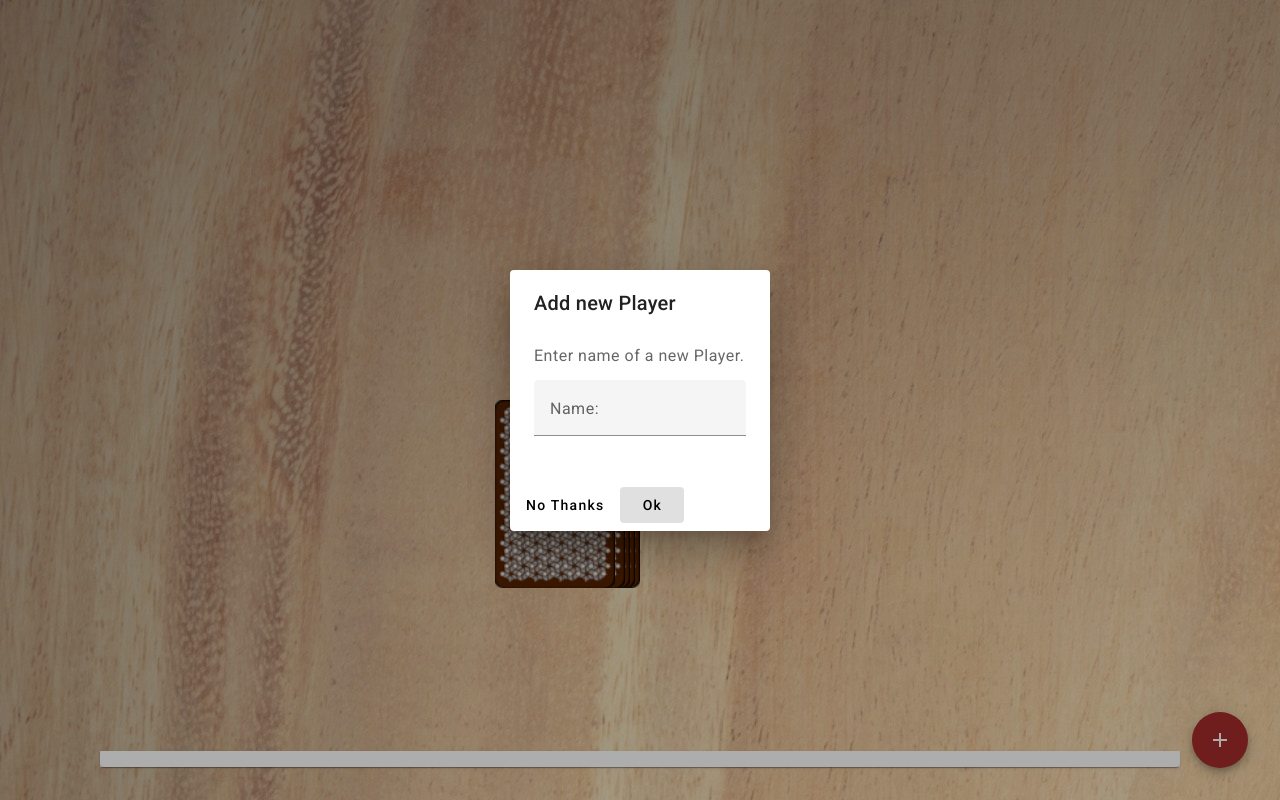
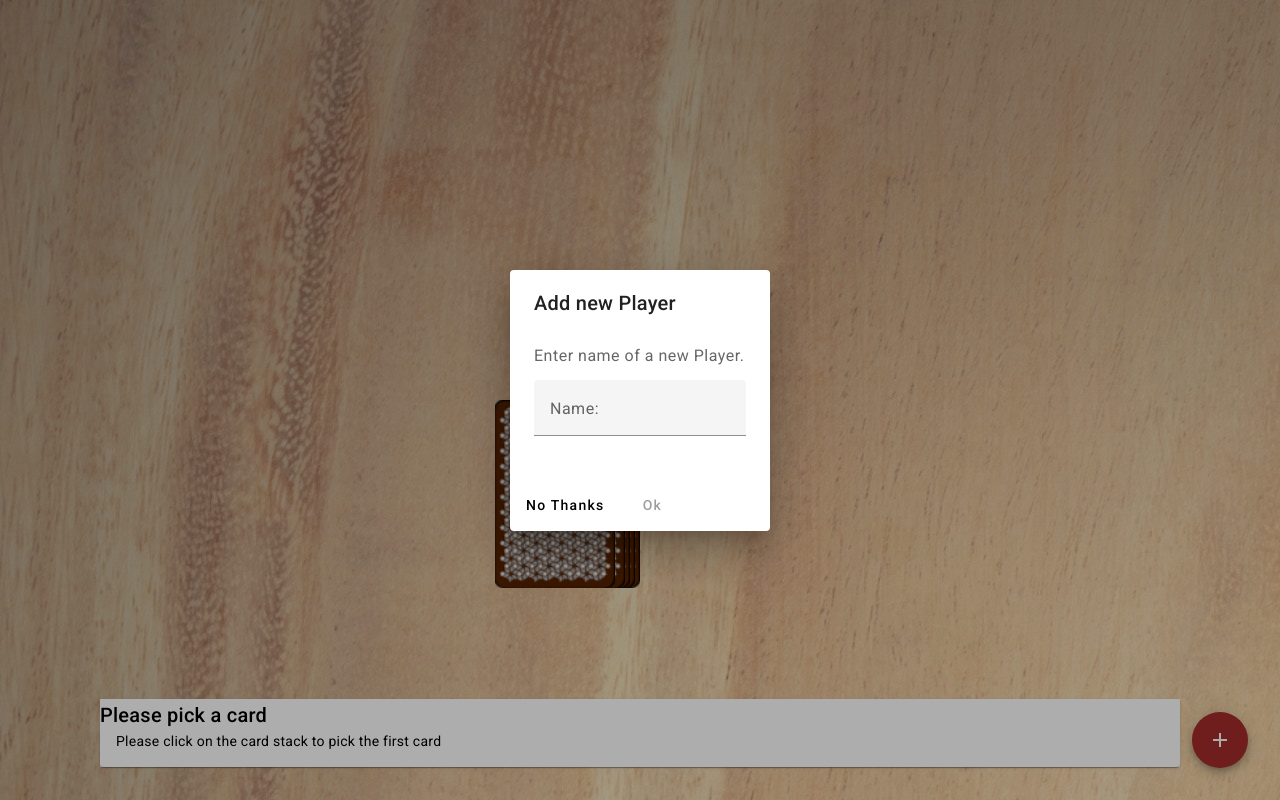
Before and after one commit to alsiesta/ringoffire, an Angular app: page /game in a window 1280 px wide. Both pictures are taken after a click on the button "add". Built offline with nearby package versions, Linux system fonts and the light colour scheme.

Commit message:
finetuning

```diff
--- a/src/app/dialog-add-player/dialog-add-player.component.html
+++ b/src/app/dialog-add-player/dialog-add-player.component.html
@@ -10,5 +10,5 @@
 </div>
 <div mat-dialog-actions>
   <button mat-button (click)="onNoClick()">No Thanks</button>
-  <button mat-button [mat-dialog-close]="name" cdkFocusInitial>Ok</button>
+  <button mat-button [disabled]="name.length == 0" [mat-dialog-close]="name" cdkFocusInitial>Ok</button>
 </div>
--- a/src/app/dialog-add-player/dialog-add-player.component.ts
+++ b/src/app/dialog-add-player/dialog-add-player.component.ts
@@ -1,4 +1,5 @@
 import { Component } from '@angular/core';
+import { MatDialogRef } from '@angular/material/dialog';
 
 
 @Component({
@@ -10,7 +11,9 @@
 export class DialogAddPlayerComponent {
   name: string = '';
 
-  onNoClick() {
+  constructor(public dialogRef: MatDialogRef<DialogAddPlayerComponent>) { }
 
+  onNoClick(): void {
+    this.dialogRef.close();
   }
 }
--- a/src/app/game-info/game-info.component.html
+++ b/src/app/game-info/game-info.component.html
@@ -1,5 +1,5 @@
 <mat-card>
-    <mat-card-title>{{title}}</mat-card-title>
-    <mat-card-content>{{description}}
+    <mat-card-title>{{card ? title : "Please pick a card"}}</mat-card-title>
+    <mat-card-content>{{card ? description : "Please click on the card stack to pick the first card"}}
     </mat-card-content>
 </mat-card>
--- a/src/app/game/game.component.ts
+++ b/src/app/game/game.component.ts
@@ -24,6 +24,7 @@
     this.game = new Game();
     console.log(this.game);
   }
+
   takeCard() {
     if (!this.pickCardAnimation) {
       this.currentCard = this.game.stack.pop();
@@ -31,6 +32,9 @@
       this.pickCardAnimation = true;
       // console.log('cards remaining in stack: ', this.game.stack)
       // console.log('played cards are: ', this.game.playedCards)
+
+      this.game.currentPlayer++;
+      this.game.currentPlayer = this.game.currentPlayer % this.game.players.length;
 
       setTimeout(() => {
         this.game.playedCards.push(this.currentCard);
@@ -43,9 +47,10 @@
     const dialogRef = this.dialog.open(DialogAddPlayerComponent);
 
     dialogRef.afterClosed().subscribe(name => {
-      console.log('The dialog was closed', name);
-      this.game.players.push(name);
-      console.log(this.game.players);
+      if (name && name.length > 0) { // prüfen, ob die Variable existiert und wenn ja, ob was drin steht. Nur dann wird der Name als Spieler in Players gepusht
+
+        this.game.players.push(name);
+      }
     });
   }
 }
```
